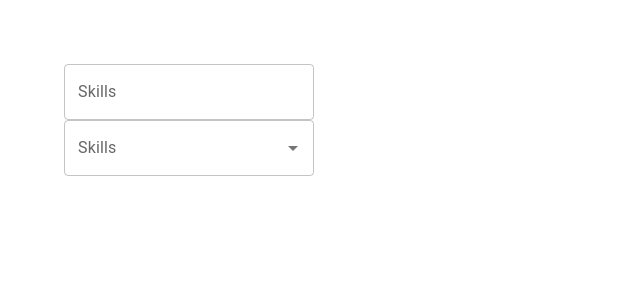
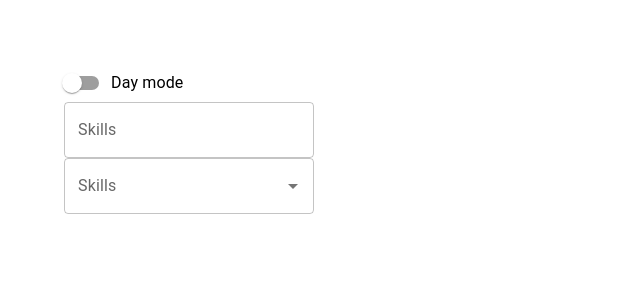
Before and after one commit to QuangMinh1411/react-design, a React (Vite) app in the folder mui-basic/: page / in a window 1280 px wide. Shown: the top 300 px of the page, without its empty margins (0-640 px from the left). Built offline with nearby package versions, Linux system fonts and the light colour scheme.

Commit message:
Update switch to change style

```diff
--- a/mui-basic/src/App.jsx
+++ b/mui-basic/src/App.jsx
@@ -1,3 +1,4 @@
+import { useState } from 'react';
 import './App.css';
 import MuiAutocomplete from './components/MuiAutocomplete';
 // import MuiButton from "./components/MuiButton";
@@ -6,10 +7,29 @@ import MuiAutocomplete from './components/MuiAutocomplete';
 // import MuiSelect from './components/MuiSelect';
 // import MuiRadioButton from './components/MuiRadioButton';
 // import MuiCheckBox from './components/MuiCheckBox';
-// import MuiSwitch from './components/MuiSwitch';
+import MuiSwitch from './components/MuiSwitch';
+import { useEffect } from 'react';
 // import MuiRating from './components/MuiRating';
 function App() {
+  const [dark,setDark] = useState(false);
 
+  const changeBackground = (e)=>{
+        setDark(e.target.checked)
+    }
+    useEffect(()=>{
+      Boom(dark);
+    },[dark])
+  const Boom = (value)=>{
+    if(value){
+      document.body.style.backgroundColor='black'
+      document.body.style.color = 'white'
+    }
+    else{
+      document.body.style.backgroundColor='white'
+      document.body.style.color = 'black'
+    }
+  }
+    console.log(dark)
   return (
     <div className="App" >
       {/* <MuiButton />
@@ -17,7 +37,7 @@ function App() {
       {/* <MuiSelect /> */}
       {/* <MuiRadioButton /> */}
       {/* <MuiCheckBox /> */}
-      {/* <MuiSwitch /> */}
+      <MuiSwitch handleChange={changeBackground} checked={dark} />
       {/* <MuiRating /> */}
       <MuiAutocomplete />
     </div>
--- a/mui-basic/src/components/MuiSwitch.jsx
+++ b/mui-basic/src/components/MuiSwitch.jsx
@@ -1,15 +1,11 @@
-import React from 'react'
+/* eslint-disable react/prop-types */
 import {Box,FormControlLabel,Switch} from '@mui/material'
-import { useState } from 'react'
-const MuiSwitch = () => {
-    const [checked,setChecked] = useState(false);
-    const handleChange = (e)=>{
-        setChecked(e.target.checked)
-    }
-    console.log(checked)
+
+const MuiSwitch = ({handleChange,checked}) => {
+
   return (
     <Box>
-        <FormControlLabel label='Dark mode' control={<Switch checked={checked} onChange={handleChange} />} />
+        <FormControlLabel label={checked?'Dark mode':'Day mode'} control={<Switch checked={checked} onChange={handleChange} />} />
     </Box>
   )
 }
```
